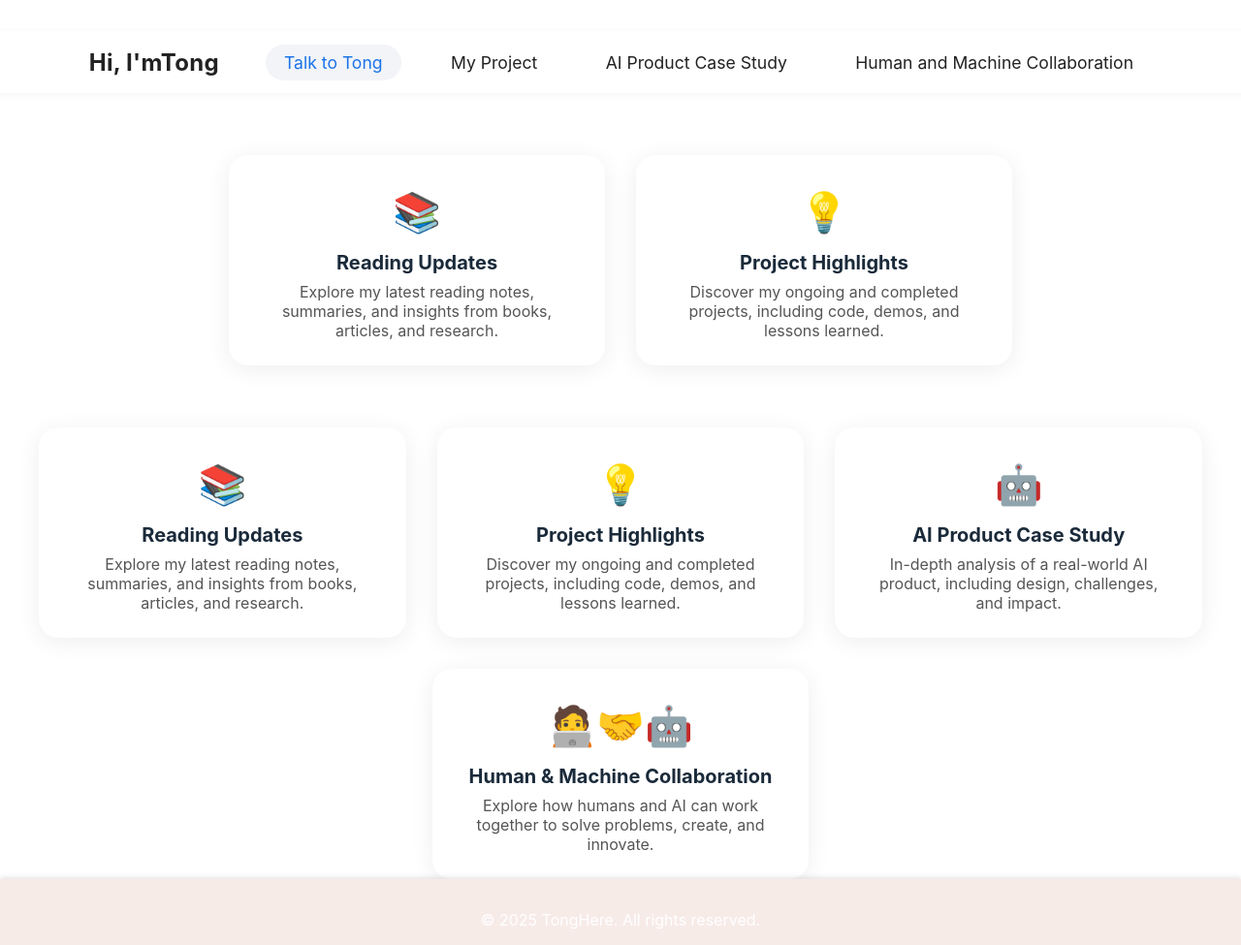
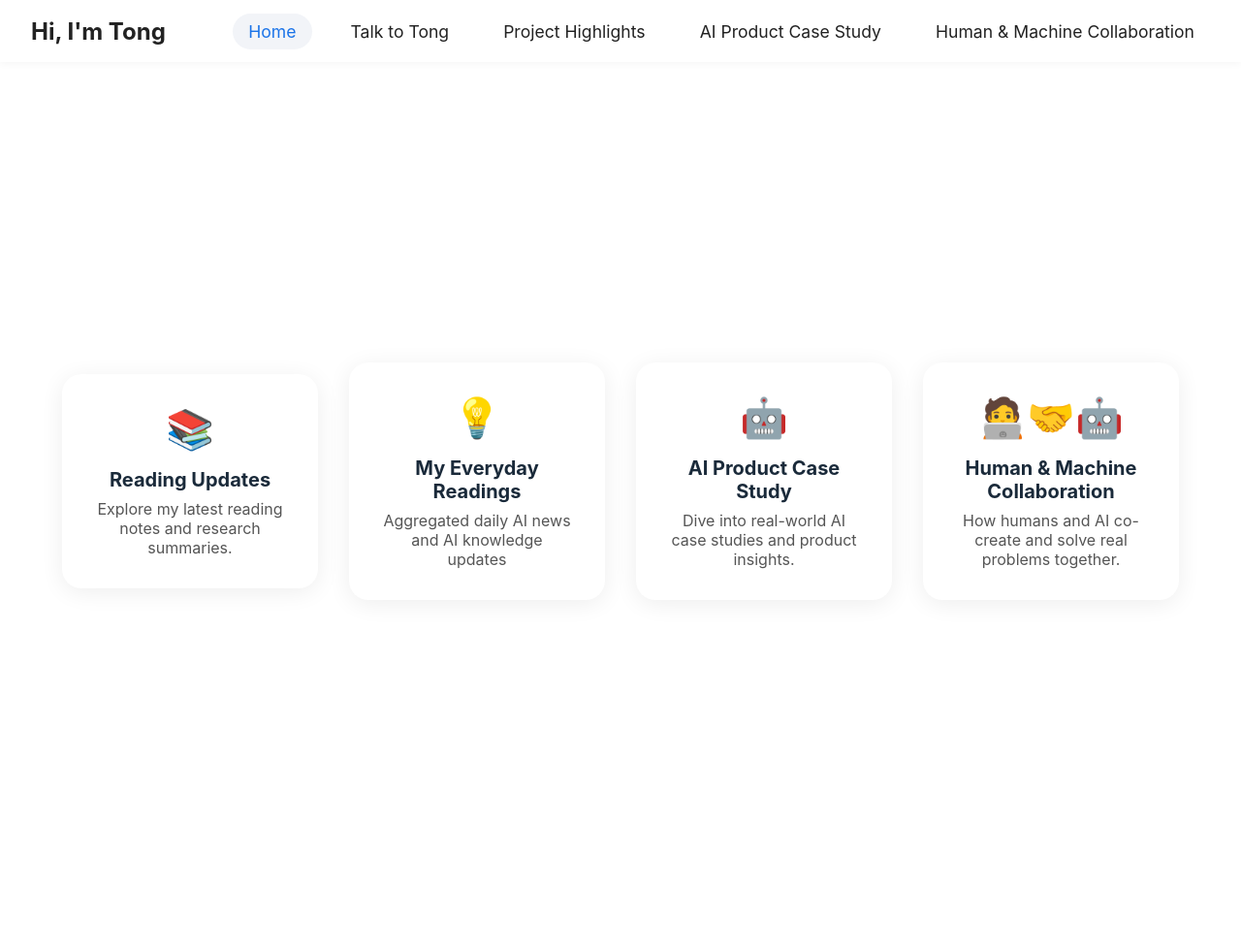
Before and after one commit to TongHere/Tong-s-daily-dose, a Flask app: page / in a window 1280 px wide. Shown: the whole page at 97% size. After the commit the page ends 587 px from the top, so only its background shows below. Run offline with Flask 3, Linux system fonts and the light colour scheme.

Commit message:
Update templates and dependencies

```diff
--- a/templates/index.html
+++ b/templates/index.html
@@ -1,307 +1,236 @@
 <!DOCTYPE html>
 <html lang="en">
-  <meta name="wb:op" content="2e6acf515948f64133fa42ecb174621c" />
 <head>
   <meta charset="UTF-8" />
-    <meta name="viewport" content="width=device-width, initial-scale=1.0" />
+  <meta name="viewport" content="width=device-width, initial-scale=1.0"/>
   <title>TongHere</title>
-    <link rel="stylesheet" href="{{ url_for('static', filename='styles.css') }}">
   <style>
     body {
       margin: 0;
-        padding: 0;
+      font-family: 'Inter', Arial, sans-serif;
       background: #fff;
-        font-family: 'Inter', Arial, sans-serif;
       color: #222;
     }
+
     .navbar {
-        width: 100%;
-        background: #fff;
-        box-shadow: 0 2px 8px rgba(0,0,0,0.04);
       display: flex;
+      justify-content: space-between;
       align-items: center;
       padding: 0 2rem;
       height: 64px;
+      background: #fff;
+      box-shadow: 0 2px 8px rgba(0, 0, 0, 0.04);
       position: sticky;
       top: 0;
       z-index: 10;
     }
+
     .navbar-title {
+      font-size: 1.5rem;
       font-weight: 700;
-        font-size: 1.5rem;
-        letter-spacing: 0.01em;
-        margin-right: 2rem;
     }
+
     .navbar-tabs {
       display: flex;
-        gap: 2rem;
+      gap: 1.5rem;
     }
+
     .navbar-tab {
+      cursor: pointer;
+      padding: 0.5rem 1rem;
+      border-radius: 20px;
       font-size: 1.1rem;
-        color: #222;
-        text-decoration: none;
-        padding: 0.5rem 1.2rem;
-        border-radius: 20px;
-        transition: background 0.2s, color 0.2s;
-        cursor: pointer;
+      transition: all 0.2s;
     }
-      .navbar-tab.active, .navbar-tab:hover {
+
+    .navbar-tab.active,
+    .navbar-tab:hover {
       background: #f2f4f8;
       color: #1a73e8;
     }
-      .hero {
+
+    .tab-pane {
+      display: none;
+      padding: 2rem;
+      box-sizing: border-box;
+      min-height: calc(100vh - 64px);
+    }
+
+    .tab-pane.active {
+      display: flex;
+      justify-content: center;
+      align-items: center;
+    }
+
+    .card-grid.home-centered {
+    display: flex;
+    justify-content: center;
+    align-items: center;
+    flex-wrap: nowrap; /* 🔥 key change: keep all cards in one row */
+    gap: 2rem;
+    min-height: calc(100vh - 64px);
+    max-width: 1400px;
+    margin: 0 auto;
+    padding: 2rem;
+    overflow-x: auto; /* enables horizontal scroll if screen is too small */
+    }
+
+    .card-grid.centered {
+      display: flex;
+      justify-content: center;
+      align-items: center;
+      height: 100%;
       width: 100%;
-        min-height: 320px;
-        background: linear-gradient(120deg, #f2f4f8 60%, #fff 100%);
-        display: flex;
-        flex-direction: column;
-        align-items: center;
-        justify-content: center;
-        text-align: center;
-        padding: 3rem 1rem 2rem 1rem;
     }
-      .hero-title {
-        font-size: 2.8rem;
-        font-weight: 800;
-        margin-bottom: 1rem;
-        letter-spacing: -0.02em;
-      }
-      .hero-desc {
-        font-size: 1.25rem;
-        color: #555;
-        max-width: 600px;
-        margin: 0 auto;
-      }
-      .card-grid {
-        display: flex;
-        flex-wrap: wrap;
-        gap: 2rem;
-        justify-content: center;
-        margin: 2rem auto 0 auto;
-        max-width: 1200px;
-      }
+
     .card {
       background: #fff;
       border-radius: 20px;
       box-shadow: 0 4px 24px rgba(0,0,0,0.07);
-        padding: 2rem 2rem 1.5rem 2rem;
-        min-width: 260px;
+      padding: 2rem;
       max-width: 320px;
       flex: 1 1 260px;
-        display: flex;
-        flex-direction: column;
-        align-items: center;
       text-align: center;
-        transition: box-shadow 0.2s;
+      text-decoration: none;
+      color: inherit;
+      transition: box-shadow 0.2s ease;
+      cursor: pointer;
     }
+
     .card:hover {
-        box-shadow: 0 8px 32px rgba(26,115,232,0.10);
+      box-shadow: 0 6px 32px rgba(0,0,0,0.12);
     }
+
     .card-icon {
       font-size: 2.5rem;
       margin-bottom: 1rem;
     }
+
     .card-title {
       font-size: 1.25rem;
       font-weight: 700;
       margin-bottom: 0.5rem;
       color: #1a2a3a;
     }
+
     .card-desc {
       font-size: 1rem;
       color: #555;
-      }
-      @media (max-width: 900px) {
-        .card-grid { flex-direction: column; align-items: center; }
-        .card { width: 90%; max-width: 400px; }
-      }
-      .card.clickable {
-        cursor: pointer;
-        border: 2px solid transparent;
-        transition: box-shadow 0.2s, border 0.2s;
-      }
-      .card.clickable:hover {
-        border: 2px solid #1a73e8;
-        box-shadow: 0 8px 32px rgba(26,115,232,0.15);
-      }
-      #main-cards {
-        padding-bottom: 2rem;
     }
   </style>
 </head>
 <body>
   <nav class="navbar">
-      <div class="navbar-title">Hi, I'mTong</div>
+    <div class="navbar-title">Hi, I'm Tong</div>
     <div class="navbar-tabs">
-        <div class="navbar-tab active" onclick="showTab(0)">Talk to Tong</div>
-        <div class="navbar-tab" onclick="showTab(1)">My Project</div>
+      <div class="navbar-tab" onclick="showTab(-1)">Home</div>
+      <div class="navbar-tab" onclick="showTab(0)">Talk to Tong</div>
+      <div class="navbar-tab" onclick="showTab(1)">Project Highlights</div>
       <div class="navbar-tab" onclick="showTab(2)">AI Product Case Study</div>
-        <div class="navbar-tab" onclick="showTab(3)">Human and Machine Collaboration</div>
+      <div class="navbar-tab" onclick="showTab(3)">Human & Machine Collaboration</div>
     </div>
   </nav>
 
-    <!-- Main Page Cards (only visible on Talk to Tong tab) -->
-    <div id="main-cards" style="background:#fff;">
-      <div class="card-grid">
-        <div class="card clickable" onclick="showTab(1)">
+  <!-- Home -->
+  <div class="tab-pane active" id="tab--1">
+    <div class="card-grid home-centered">
+      <a class="card" href="?tab=0">
         <div class="card-icon">📚</div>
         <div class="card-title">Reading Updates</div>
-          <div class="card-desc">Explore my latest reading notes, summaries, and insights from books, articles, and research.</div>
+        <div class="card-desc">Explore my latest reading notes and research summaries.</div>
+      </a>
+      <a class="card" href="?tab=1">
+        <div class="card-icon">💡</div>
+        <div class="card-title">My Everyday Readings</div>
+        <div class="card-desc">Aggregated daily AI news and AI knowledge updates</div>
+      </a>
+      <a class="card" href="?tab=2">
+        <div class="card-icon">🤖</div>
+        <div class="card-title">AI Product Case Study</div>
+        <div class="card-desc">Dive into real-world AI case studies and product insights.</div>
+      </a>
+      <a class="card" href="?tab=3">
+        <div class="card-icon">🧑‍💻🤝🤖</div>
+        <div class="card-title">Human & Machine Collaboration</div>
+        <div class="card-desc">How humans and AI co-create and solve real problems together.</div>
+      </a>
     </div>
-        <div class="card clickable" onclick="showTab(1)">
-          <div class="card-icon">💡</div>
-          <div class="card-title">Project Highlights</div>
-          <div class="card-desc">Discover my ongoing and completed projects, including code, demos, and lessons learned.</div>
+  </div>
+
+  <!-- Tab 0 -->
+  <div class="tab-pane" id="tab-0">
+    <div class="card-grid centered">
+      <div class="card">
+        <div class="card-icon">📚</div>
+        <div class="card-title">Reading Updates</div>
+        <div class="card-desc">Explore my latest reading notes, summaries, and insights.</div>
       </div>
     </div>
   </div>
 
-    <!-- Tab Content -->
-    <div id="tab-content">
-      <!-- Tab 1: Talk to Tong -->
-      <div class="tab-pane" id="tab-0" style="display:block;">
-        <!-- Main Page Cards -->
-        <div class="card-grid">
-          <div class="card clickable" onclick="showTab(1)">
-            <div class="card-icon">📚</div>
-            <div class="card-title">Reading Updates</div>
-            <div class="card-desc">Explore my latest reading notes, summaries, and insights from books, articles, and research.</div>
-          </div>
-          <div class="card clickable" onclick="showTab(1)">
+  <!-- Tab 1 -->
+  <div class="tab-pane" id="tab-1">
+    <div class="card-grid centered">
+      <div class="card">
         <div class="card-icon">💡</div>
         <div class="card-title">Project Highlights</div>
-            <div class="card-desc">Discover my ongoing and completed projects, including code, demos, and lessons learned.</div>
-          </div>
-          <div class="card clickable" onclick="showTab(2)">
-            <div class="card-icon">🤖</div>
-            <div class="card-title">AI Product Case Study</div>
-            <div class="card-desc">In-depth analysis of a real-world AI product, including design, challenges, and impact.</div>
-          </div>
-          <div class="card clickable" onclick="showTab(3)">
-            <div class="card-icon">🧑‍💻🤝🤖</div>
-            <div class="card-title">Human & Machine Collaboration</div>
-            <div class="card-desc">Explore how humans and AI can work together to solve problems, create, and innovate.</div>
-          </div>
-        </div>
-      </div>
-      <!-- Tab 2: My Project -->
-      <div class="tab-pane" id="tab-1" style="display:none;">
-        <div class="card-grid">
-          <!-- Removed duplicate cards here -->
-        </div>
-      </div>
-      <!-- Tab 3: AI Product Case Study -->
-      <div class="tab-pane" id="tab-2" style="display:none;">
-        <div class="card-grid">
-          <div class="card">
-            <div class="card-icon">🤖</div>
-            <div class="card-title">Case Study: AI Product</div>
-            <div class="card-desc">In-depth analysis of a real-world AI product, including design, challenges, and impact.</div>
-          </div>
-        </div>
-      </div>
-      <!-- Tab 4: Human and Machine Collaboration -->
-      <div class="tab-pane" id="tab-3" style="display:none;">
-        <div class="card-grid">
-          <div class="card">
-            <div class="card-icon">🧑‍💻🤝🤖</div>
-            <div class="card-title">Human & Machine Collaboration</div>
-            <div class="card-desc">Explore how humans and AI collaborate to create and innovate.</div>
-          </div>
+        <div class="card-desc">Discover my ongoing and completed projects, code, and lessons.</div>
       </div>
     </div>
   </div>
 
-    <footer style="text-align:center;padding:2rem 0 1rem 0;color:#ffffff;font-size:1rem;">
-      &copy; 2025 TongHere. All rights reserved.
-    </footer>
+  <!-- Tab 2 -->
+  <div class="tab-pane" id="tab-2">
+    <div class="card-grid centered">
+      <div class="card">
+        <div class="card-icon">🤖</div>
+        <div class="card-title">AI Product Case Study</div>
+        <div class="card-desc">Analysis of a real-world AI product, design, and results.</div>
+      </div>
+    </div>
+  </div>
+
+  <!-- Tab 3 -->
+  <div class="tab-pane" id="tab-3">
+    <div class="card-grid centered">
+      <div class="card">
+        <div class="card-icon">🧑‍💻🤝🤖</div>
+        <div class="card-title">Human & Machine Collaboration</div>
+        <div class="card-desc">Explore how humans and AI work together creatively.</div>
+      </div>
+    </div>
+  </div>
 
   <script>
-      // Tab switching logic
-      const tabTitles = [
-        'Talk to Tong',
-        'My Project',
-        'AI Product Case Study',
-        'Human and Machine Collaboration'
-      ];
-      const tabDescs = [
-        'Chat with TongHere, your AI-powered assistant for learning, projects, and more.',
-        'Explore my projects, reading notes, and highlights from my learning journey.',
-        'In-depth analysis and lessons from real-world AI product case studies.',
-        'Discover how humans and AI collaborate to create and innovate.'
-      ];
     function showTab(idx) {
-        document.querySelectorAll('.navbar-tab').forEach((el, i) => {
-          el.classList.toggle('active', i === idx);
+      // Update navbar active class
+      document.querySelectorAll('.navbar-tab').forEach((tab, i) => {
+        tab.classList.toggle('active', i - 1 === idx);
       });
-        document.querySelectorAll('.tab-pane').forEach((el, i) => {
-          el.style.display = (i === idx) ? 'block' : 'none';
+
+      // Show correct tab pane
+      document.querySelectorAll('.tab-pane').forEach((pane) => {
+        pane.classList.remove('active');
       });
-        document.getElementById('hero-title').textContent = tabTitles[idx];
-        document.getElementById('hero-desc').textContent = tabDescs[idx];
-        // Show main cards only on first tab
-        document.getElementById('main-cards').style.display = (idx === 0) ? 'block' : 'none';
+
+      const tabId = idx === -1 ? 'tab--1' : 'tab-' + idx;
+      const pane = document.getElementById(tabId);
+      if (pane) pane.classList.add('active');
+
+      // Update URL
+      history.replaceState(null, '', idx === -1 ? '/' : '?tab=' + idx);
     }
 
-      // Chat logic (same as before)
-      let conversation = [
-        {role: 'system', content: "Hello! This is TongHere, let's chat!"}
-      ];
-      function addMessage(message, type) {
-        const chatMessages = document.getElementById('chatMessages');
-        const messageDiv = document.createElement('div');
-        messageDiv.className = `message ${type}`;
-        messageDiv.textContent = message;
-        chatMessages.appendChild(messageDiv);
-        chatMessages.scrollTop = chatMessages.scrollHeight;
-      }
-      function renderConversation() {
-        const chatMessages = document.getElementById('chatMessages');
-        chatMessages.innerHTML = '';
-        conversation.forEach(msg => {
-          if (msg.role === 'user') addMessage(msg.content, 'user');
-          else if (msg.role === 'assistant') addMessage(msg.content, 'assistant');
-          else addMessage(msg.content, 'system');
-        });
-      }
-      async function sendMessage() {
-        const input = document.getElementById('userInput');
-        const message = input.value.trim();
-        if (!message) return;
-        conversation.push({role: 'user', content: message});
-        renderConversation();
-        input.value = '';
-        try {
-          const response = await fetch('/chat', {
-            method: 'POST',
-            headers: {'Content-Type': 'application/json'},
-            body: JSON.stringify({
-              message: message,
-              conversation: conversation.filter(m => m.role !== 'system')
-            })
-          });
-          const data = await response.json();
-          if (data.response) {
-            conversation.push({role: 'assistant', content: data.response});
-            renderConversation();
+    // On load: read tab from URL
+    window.addEventListener('DOMContentLoaded', () => {
+      const params = new URLSearchParams(window.location.search);
+      const tab = parseInt(params.get('tab'));
+      if (!isNaN(tab)) {
+        showTab(tab);
       } else {
-            conversation.push({role: 'system', content: data.error || 'Sorry, there was an error.'});
-            renderConversation();
-          }
-        } catch (error) {
-          conversation.push({role: 'system', content: 'Sorry, there was an error processing your message.'});
-          renderConversation();
-        }
-      }
-      document.getElementById('userInput').addEventListener('keypress', function(e) {
-        if (e.key === 'Enter') {
-          sendMessage();
+        showTab(-1); // default to Home
       }
     });
-      renderConversation();
-
-      // Initial state
-      document.getElementById('main-cards').style.display = 'block';
   </script>
 </body>
 </html>
```
Lines whose indentation alone changed are shown as unchanged.
